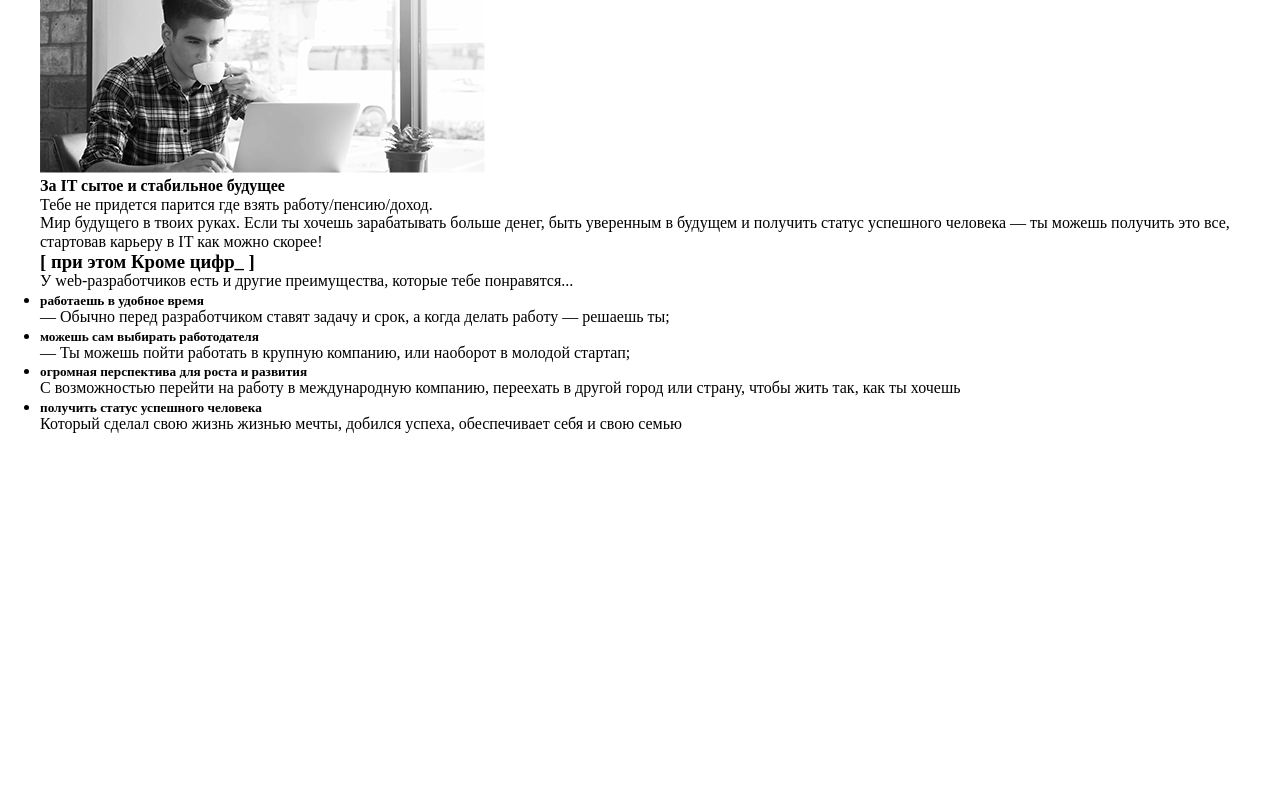
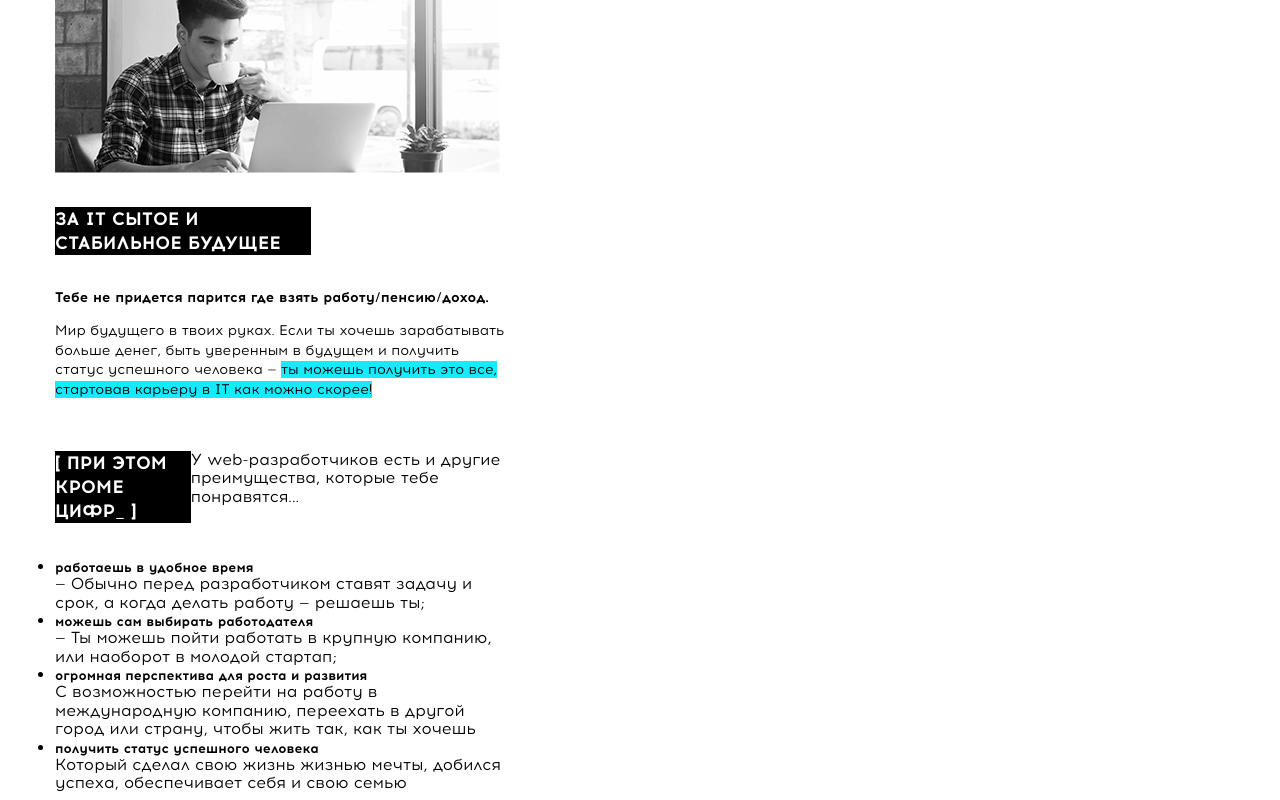
Before and after one commit to ValeriiKovalenko/GoIT-Landing-page, a website: page src/index.html in a window 1280 px wide. Drawn offline with nearby package versions, Linux system fonts and the light colour scheme; files that its build step writes are made by us from their sources.

Commit message:
section4 update styles

```diff
--- a/src/html/section4.html
+++ b/src/html/section4.html
@@ -1,21 +1,23 @@
 <section class="section4">
     <div class="section4__article-two">
-        <img class="section4__image" src="./images/section4.png" alt="guy drinking coffee" width: 445 height: 173;>
+        <img class="section4__image" src="./images/section4.png" alt="guy drinking coffee" width: 445, height: 173;>
         <h4 class="section4__subtitle">
             За IT сытое и стабильное будущее
         </h4>
         <p class="section4__p">Тебе не придется парится где взять работу/пенсию/доход.</p>
-        <p class="section4__text">Мир будущего в твоих руках. Если ты хочешь зарабатывать больше денег, быть уверенным в будущем и получить статус успешного человека — ты можешь получить это все,
-            стартовав карьеру в IT как можно скорее! </p>
+        <p class="section4__text">Мир будущего в твоих руках. Если ты хочешь зарабатывать больше денег, быть уверенным в будущем и получить статус успешного человека — <span class="section4__text-span">ты можешь получить это все,
+            стартовав карьеру в IT как можно скорее!</span> </p>
     </div>
 
     <div class="section4__article-one">
+        <div class="section4__main-title">
         <h3 class="section4__title">&#91 при этом Кроме цифр_ &#93</h3>
             <p class="section4__text-one">
                     У web-разработчиков есть и другие
                     преимущества, которые тебе
                     понравятся...
             </p>
+        </div>
             <ul class="section4__list">
                <li class="section4__item">
                    <h5 class="section4__item-title">работаешь в удобное время</h5>
--- a/src/sass/section4.scss
+++ b/src/sass/section4.scss
@@ -1,9 +1,58 @@
-@media (min-width: 768px){
-    .section4{
+.section4{
+    max-width: 480px;
+    padding: 0 15px;
+    display: flex;
+    flex-direction: column;
+    font-family: Acrom;
+
+    &__image{
         display: flex;
-        flex-direction: row;
-        align-content: center;
-        flex-wrap: wrap;
-        justify-content: space-between;
+        align-items: center;
+        margin-bottom: 34px;
+     }
+     &__subtitle{
+        display: flex;
+        align-items: center;
+        width: 256px;
+        background-color: #000;
+        color: #ffffff;
+        font-size: 18px;
+        font-weight: 700;
+        line-height: 24px;
+        text-transform: uppercase;
+        margin-bottom: 35px;
     }
 }
+
+.section4__p{
+font-size: 14px;
+font-weight: 700;
+margin-bottom: 15px;
+}
+
+.section4__text{
+    font-size: 14px;
+    font-weight: 400;
+    line-height: 19.5px;
+    margin-bottom: 52px;
+}
+
+ .section4__text-span{
+        background-color: #16ebfe;
+}
+
+.section4__main-title{
+display: flex;
+justify-content: center;
+}
+
+.section4__title{
+    background-color: #000;
+    color: #ffffff;
+    font-size: 18px;
+    font-weight: 700;
+    line-height: 24px;
+    text-transform: uppercase;
+    margin-bottom: 35px;
+    width: 292px;
+}
--- a/src/sass/styles.scss
+++ b/src/sass/styles.scss
@@ -3,6 +3,7 @@
 */
 @import './normalize';
 @import './fonts.scss';
+@import './section4.scss';
 
 $orange : #ff6b08;
 $aqua : #16ebfe;
```
Also changed, not shown: build/css/styles.css, build/css/styles.min.css, build/index.html.
